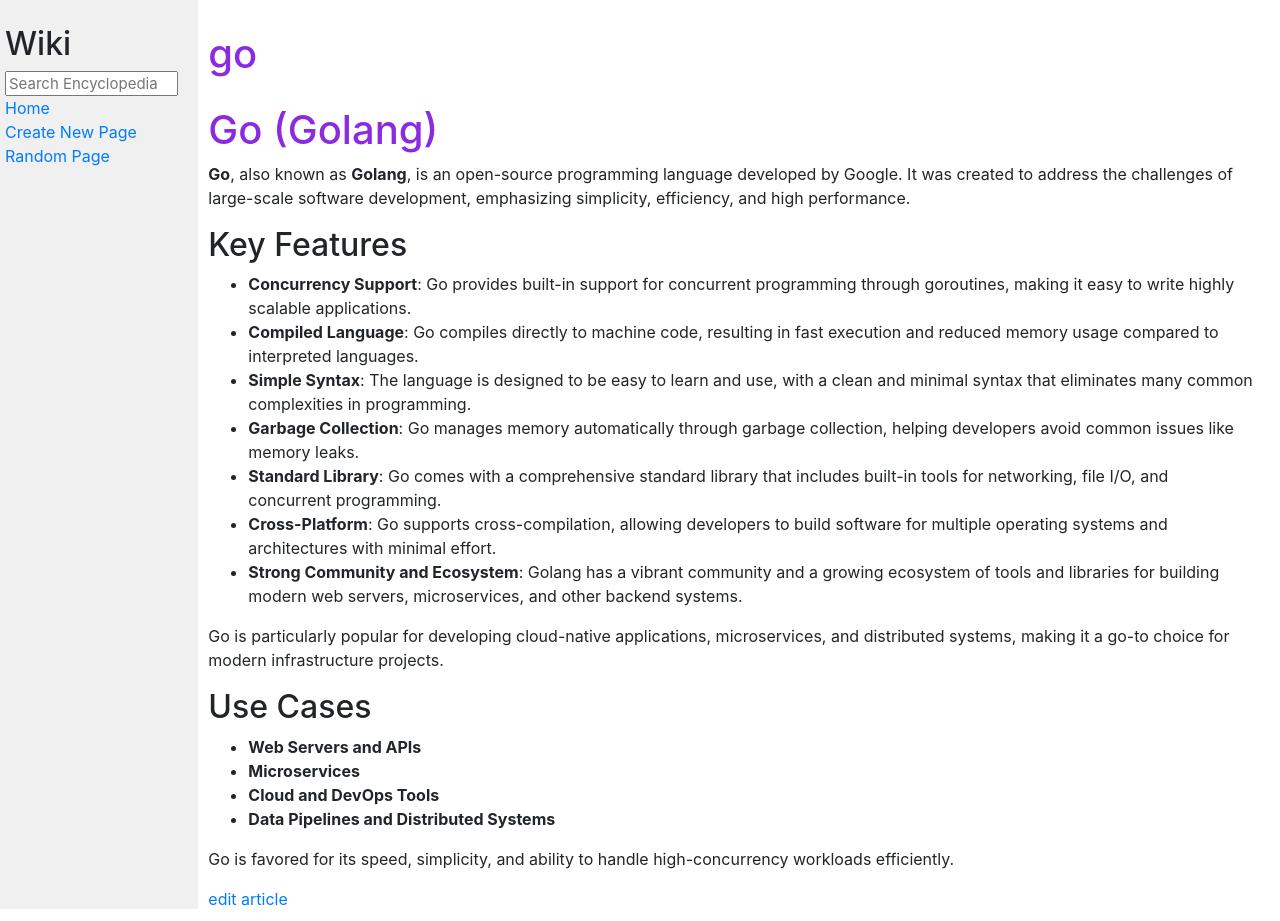
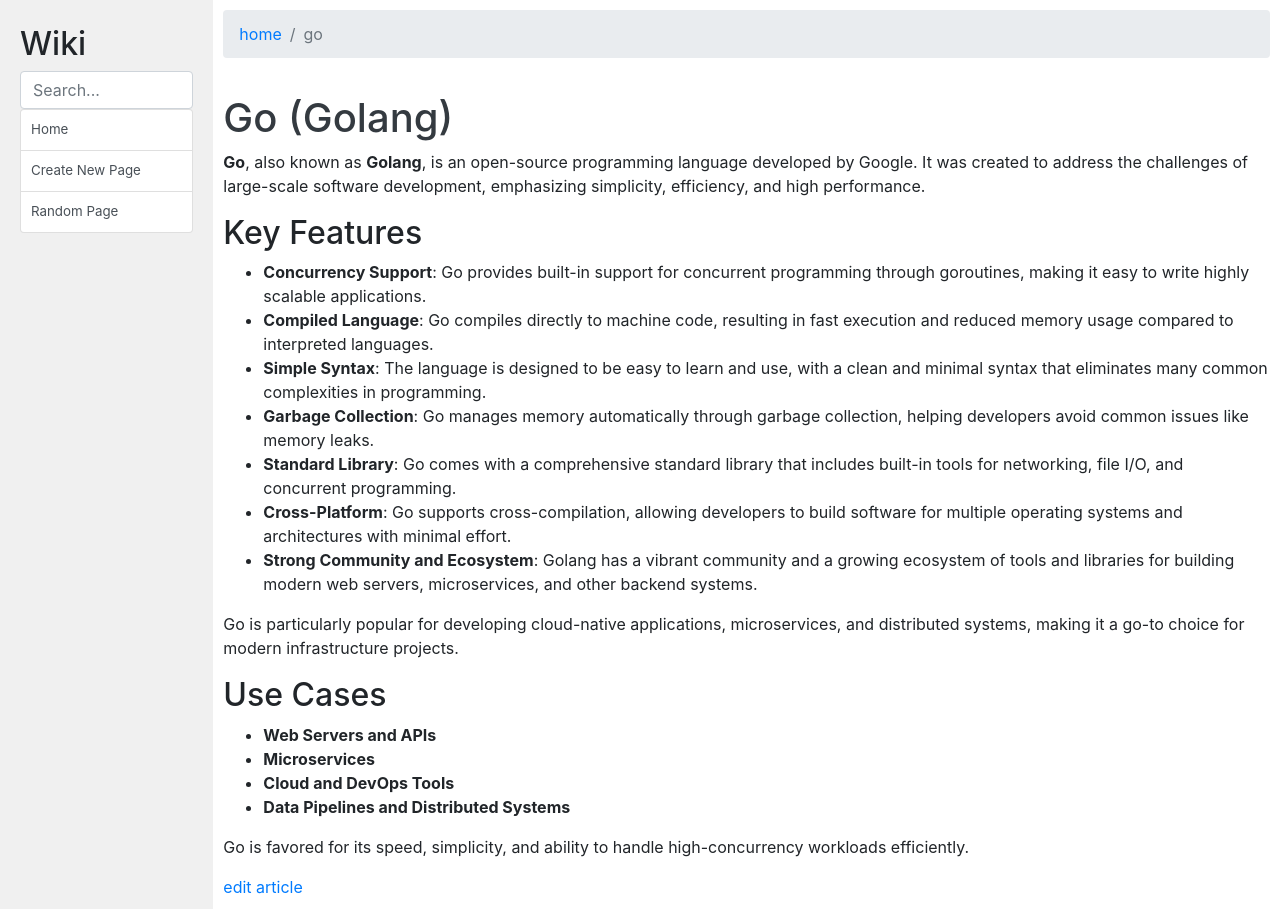
Before and after one commit to andygr1n1/wiki-py, a Django app: page /wiki/go/ in a window 1280 px wide. Run offline with Django 3.2, Linux system fonts and the light colour scheme; some libraries are stand-ins or nearby versions.

Commit message:
feat: beautify wiki

```diff
--- a/encyclopedia/static/encyclopedia/styles.css
+++ b/encyclopedia/static/encyclopedia/styles.css
@@ -9,12 +9,16 @@
 
 .row-stabilizer {
     width: calc(100%) !important;
+    margin-right: 0px !important;
+    margin-left: 0px !important;
 }
 
 h1 {
-    color: blueviolet;
     margin-top: 0px;
     padding-top: 20px;
+    font-weight: 500;
+    line-height: 1.2;
+    color: #343a40;
 }
 
 textarea {
@@ -41,3 +45,12 @@
 .sidebar h2 {
     margin-top: 5px;
 }
+
+.list-group-item-action {
+    transition: background-color 0.3s ease, color 0.3s ease;
+}
+
+.list-group-item-action:hover {
+    background-color: #f8f9fa;
+    color: #007bff;
+}
--- a/encyclopedia/templates/encyclopedia/entry.html
+++ b/encyclopedia/templates/encyclopedia/entry.html
@@ -6,7 +6,12 @@
 {% endblock %}
 
 {% block body %}
-<h1>{{ title }}</h1>
+<nav aria-label="breadcrumb">
+    <ol class="breadcrumb">
+        <li class="breadcrumb-item"><a href="{% url 'encyclopedia:index' %}">home</a></li>
+        <li class="breadcrumb-item active" aria-current="page">{{ title }}</li>
+    </ol>
+</nav>
 
 <article>{{ content|markdown|safe }}</article>
 <footer><a href="{% url 'encyclopedia:edit' title %}">edit article</a></footer>
--- a/encyclopedia/templates/encyclopedia/layout.html
+++ b/encyclopedia/templates/encyclopedia/layout.html
@@ -14,24 +14,27 @@
 
 <body>
     <div class="row row-stabilizer">
-        <div class="sidebar col-lg-2 col-md-3">
+        <aside class="sidebar col-lg-2 col-md-3">
             <h2>Wiki</h2>
             <form action="{% url 'encyclopedia:search' %}">
-                <input class="search" type="text" name="q" placeholder="Search Encyclopedia">
+                <input type="text" class="form-control" name="q" placeholder="Search...">
             </form>
-            <div>
-                <a href="{% url 'encyclopedia:index' %}">Home</a>
-            </div>
-            <div>
-                <a href="{% url 'encyclopedia:new' %}">Create New Page</a>
-            </div>
-            <div>
-                <a href="{% url 'encyclopedia:random' %}?current_title={{ title|lower }}">Random Page</a>
-            </div>
+            <ul class="list-group">
+                <li class="list-group-item" style="padding: 0; margin: 0;">
+                    <a href="{% url 'encyclopedia:index' %}" class="list-group-item-action" style="font-size: smaller; display: block; width: 100%; height: 100%; padding: 10px;">Home</a>
+                </li>
+                <li class="list-group-item" style="padding: 0; margin: 0;">
+                    <a href="{% url 'encyclopedia:new' %}" class="list-group-item-action" style="font-size: smaller; display: block; width: 100%; height: 100%; padding: 10px;">Create New Page</a>
+                </li>
+                <li class="list-group-item" style="padding: 0; margin: 0;">
+                    <a href="{% url 'encyclopedia:random' %}?current_title={{ title|lower }}" class="list-group-item-action" style="font-size: smaller; display: block; width: 100%; height: 100%; padding: 10px;">Random Page</a>
+                </li>
+            </ul>
+
             {% block nav %}
             {% endblock %}
-        </div>
-        <div class="main col-lg-10 col-md-9">
+        </aside>
+        <div class="main col-lg-10 col-md-9" style="overflow-y: auto; height: 100vh;">
             {% block body %}
             {% endblock %}
         </div>
@@ -39,4 +42,6 @@
 
 </body>
 
+
+
 </html>
--- a/encyclopedia/views.py
+++ b/encyclopedia/views.py
@@ -35,7 +35,7 @@
     q = request.GET.get('q')
     content = util.get_entry(q)
     if content:
-        return redirect('entry', title=q)
+        return redirect('encyclopedia:entry', title=q)
     else:
         entries = util.list_entries()
         filtered_entries = [entry for entry in entries if q.lower() in entry.lower()]
```
Also changed, not shown: encyclopedia/templates/encyclopedia/index.html (+5 -2 lines), encyclopedia/templates/encyclopedia/search.html (+18 -4 lines), entries/Git.md (+1 -1 lines).
